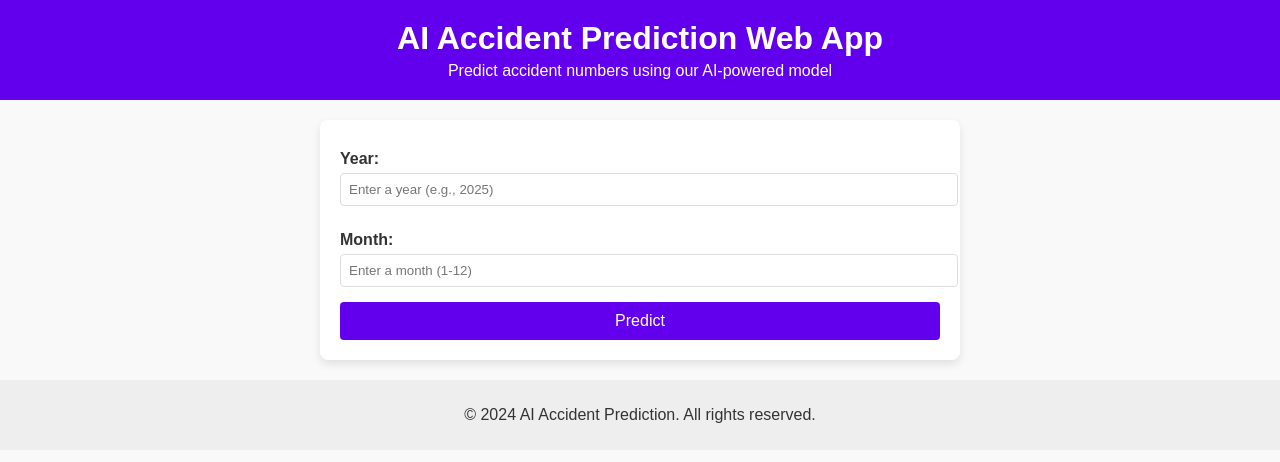
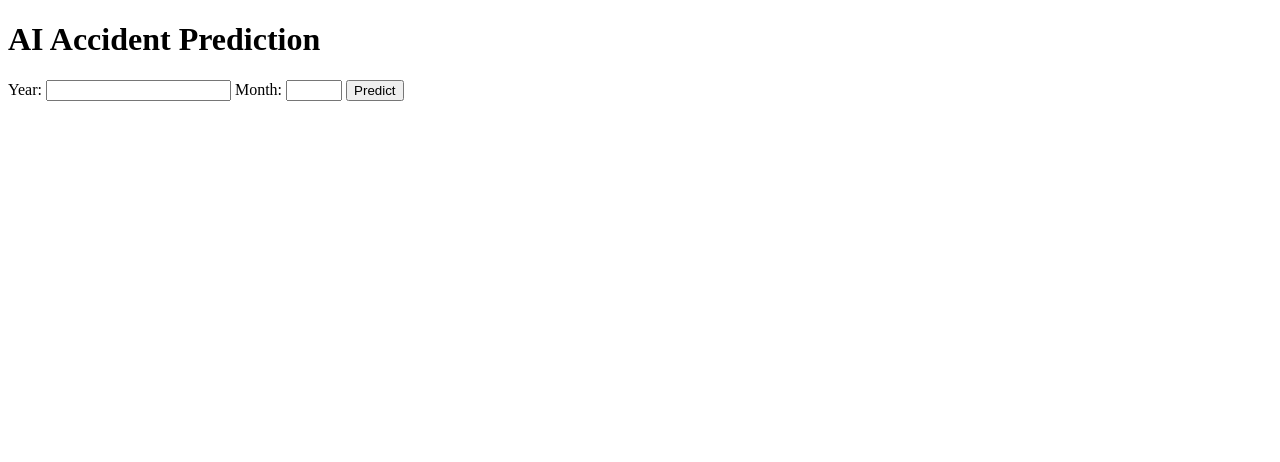
Before and after one commit to Monikagupta5/AIAccidentforecasting, a FastAPI app: template templates/index.html in a window 1280 px wide. Shown: the top 462 px of the page. Run offline with FastAPI, Linux system fonts and the light colour scheme; the template is opened without the code that fills it, so the values that code supplies are empty.

Commit message:
changes for app.get

```diff
--- a/app.py
+++ b/app.py
@@ -3,19 +3,9 @@ from fastapi.responses import HTMLResponse
 from fastapi.templating import Jinja2Templates
 from fastapi.staticfiles import StaticFiles
 import pandas as pd
-import numpy as np
 from statsmodels.tsa.arima.model import ARIMA
 import os
-import os
 
-app = FastAPI(
-    title="AI Accident Prediction API",
-    description="An API to predict accident numbers using a pre-trained ARIMA model.",
-    version="1.0.0"
-)
-
-# Path to the data file
-DATA_FILE = os.getenv("DATA_FILE", "cleaned_data.csv")
 app = FastAPI(
     title="AI Accident Prediction Web App",
     description="A web app to predict accident numbers using a pre-trained ARIMA model.",
@@ -27,50 +17,11 @@ templates = Jinja2Templates(directory="templates")
 app.mount("/static", StaticFiles(directory="static"), name="static")
 
 # Load the pre-processed and cleaned data
-df = None
 DATA_FILE = os.getenv("DATA_FILE", "cleaned_data.csv")
 df = None
 try:
-    df = pd.read_csv(DATA_FILE, parse_dates=['Date'], index_col='Date')
     df = pd.read_csv(DATA_FILE, parse_dates=["Date"], index_col="Date")
 except FileNotFoundError:
-    print(f"Error: The file '{DATA_FILE}' is missing.")
-    df = None  # Proceed without crashing
-
-# ARIMA Model Configuration
-ORDER = (2, 1, 1)  # Replace with your actual order
-model = None
-if df is not None:
-    try:
-        model = ARIMA(df['Value'], order=ORDER).fit()
-    except Exception as e:
-        print(f"Error training ARIMA model: {e}")
-
-@app.get("/")
-async def root():
-    """Root endpoint."""
-    return {"message": "Welcome to the AI Accident Prediction API!"}
-
-@app.get("/health")
-async def health_check():
-    """Check if the app is running and model is ready."""
-    if model is None or df is None:
-        return {"status": "error", "message": "Model or data is not ready."}
-    return {"status": "ok", "message": "App is running and model is ready."}
-
-@app.post("/predict")
-async def predict(year: int, month: int):
-    """
-    Predict accident numbers for a given year and month.
-
-    Parameters:
-    - year: int (e.g., 2021)
-    - month: int (1-12)
-
-    Returns:
-    - {"prediction": value}
-    """
-    # Validate inputs
     print(f"Error: The file '{DATA_FILE}' is missing.")
     df = None
 
@@ -95,21 +46,8 @@ async def predict(request: Request, year: int = Form(...), month: int = Form(...
     """
     Handle form submission and display the prediction result.
     """
+    # Validate inputs
     if not (1 <= month <= 12):
-        raise HTTPException(status_code=400, detail="Invalid month. Must be between 1 and 12.")
-    if year < 2000 or year > 2100:  # Example range for valid years
-        raise HTTPException(status_code=400, detail="Invalid year. Must be between 2000 and 2100.")
-
-    if model is None:
-        raise HTTPException(status_code=500, detail="Model is not loaded. Cannot make predictions.")
-
-    # Create the index for forecasting
-    try:
-        date_index = pd.date_range(f"{year}-{month:02d}-01", periods=1, freq='MS')
-        forecast = model.forecast(steps=len(date_index))
-        return {"prediction": float(forecast[0])}
-    except Exception as e:
-        raise HTTPException(status_code=500, detail=f"Prediction failed: {str(e)}")
         return templates.TemplateResponse("index.html", {"request": request, "error": "Invalid month. Must be between 1 and 12."})
     if year < 2000 or year > 2100:
         return templates.TemplateResponse("index.html", {"request": request, "error": "Invalid year. Must be between 2000 and 2100."})
@@ -118,9 +56,17 @@ async def predict(request: Request, year: int = Form(...), month: int = Form(...
         return templates.TemplateResponse("index.html", {"request": request, "error": "Model is not loaded. Cannot make predictions."})
 
     try:
+        # Create the index for forecasting
         date_index = pd.date_range(f"{year}-{month:02d}-01", periods=1, freq="MS")
         forecast = model.forecast(steps=len(date_index))
         prediction = float(forecast[0])
         return templates.TemplateResponse("index.html", {"request": request, "result": f"The predicted value for {year}-{month:02d} is {prediction:.2f}"})
     except Exception as e:
         return templates.TemplateResponse("index.html", {"request": request, "error": f"Prediction failed: {str(e)}"})
+
+@app.get("/health")
+async def health_check():
+    """Check if the app is running and model is ready."""
+    if model is None or df is None:
+        return {"status": "error", "message": "Model or data is not ready."}
+    return {"status": "ok", "message": "App is running and model is ready."}
--- a/templates/index.html
+++ b/templates/index.html
@@ -1,37 +1,22 @@
 <!DOCTYPE html>
-<html lang="en">
+<html>
 <head>
-    <meta charset="UTF-8">
-    <meta name="viewport" content="width=device-width, initial-scale=1.0">
     <title>AI Accident Prediction</title>
-    <link rel="stylesheet" href="/static/style.css">
 </head>
 <body>
-    <header>
-        <h1>AI Accident Prediction Web App</h1>
-        <p>Predict accident numbers using our AI-powered model</p>
-    </header>
-    <main>
-        <form method="post" action="/predict">
+    <h1>AI Accident Prediction</h1>
+    <form action="/predict" method="post">
         <label for="year">Year:</label>
-            <input type="number" id="year" name="year" min="2000" max="2100" placeholder="Enter a year (e.g., 2025)" required>
-            <br>
+        <input type="number" id="year" name="year" required>
         <label for="month">Month:</label>
-            <input type="number" id="month" name="month" min="1" max="12" placeholder="Enter a month (1-12)" required>
-            <br>
+        <input type="number" id="month" name="month" min="1" max="12" required>
         <button type="submit">Predict</button>
     </form>
-
+    {% if result %}
+    <p>Result: {{ result }}</p>
+    {% endif %}
     {% if error %}
-            <p class="error">{{ error }}</p>
+    <p style="color: red;">Error: {{ error }}</p>
     {% endif %}
-
-        {% if result %}
-            <p class="result">{{ result }}</p>
-        {% endif %}
-    </main>
-    <footer>
-        <p>&copy; 2024 AI Accident Prediction. All rights reserved.</p>
-    </footer>
 </body>
 </html>
```
Lines whose indentation alone changed are shown as unchanged.
